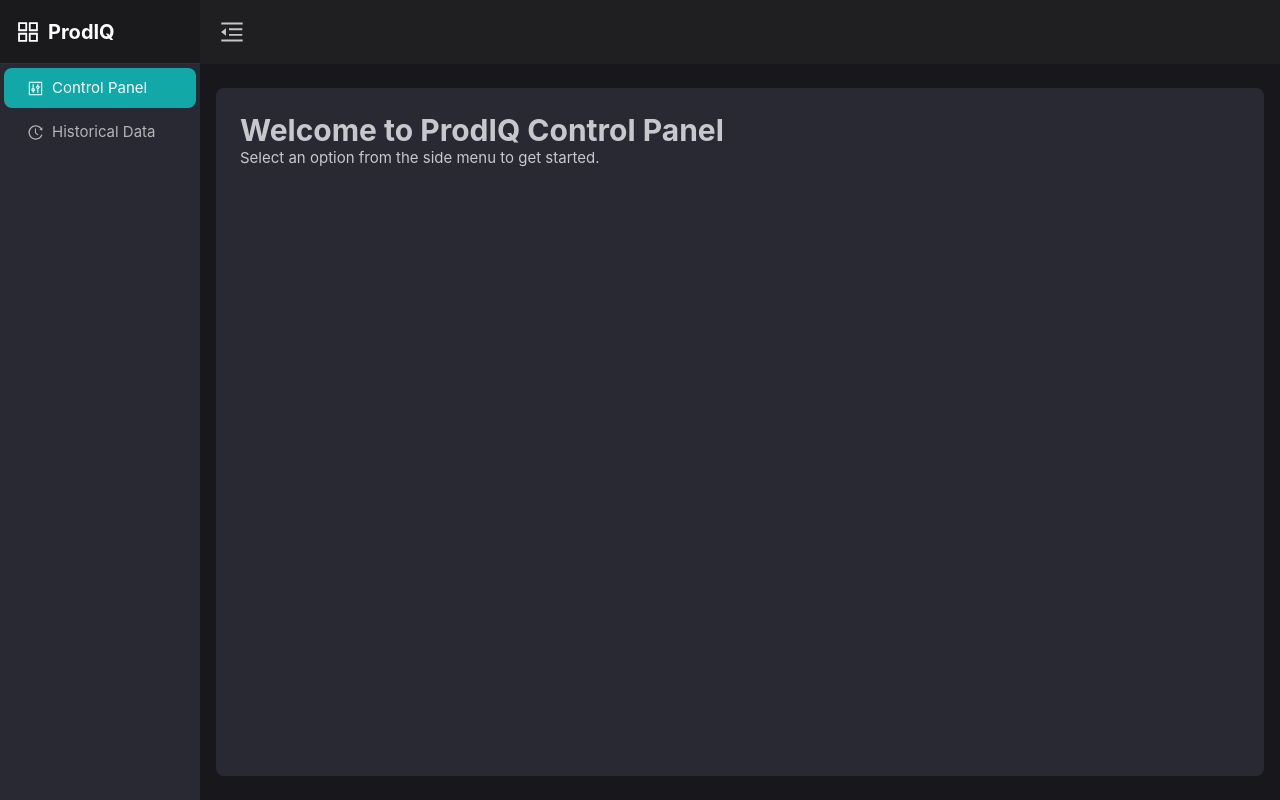
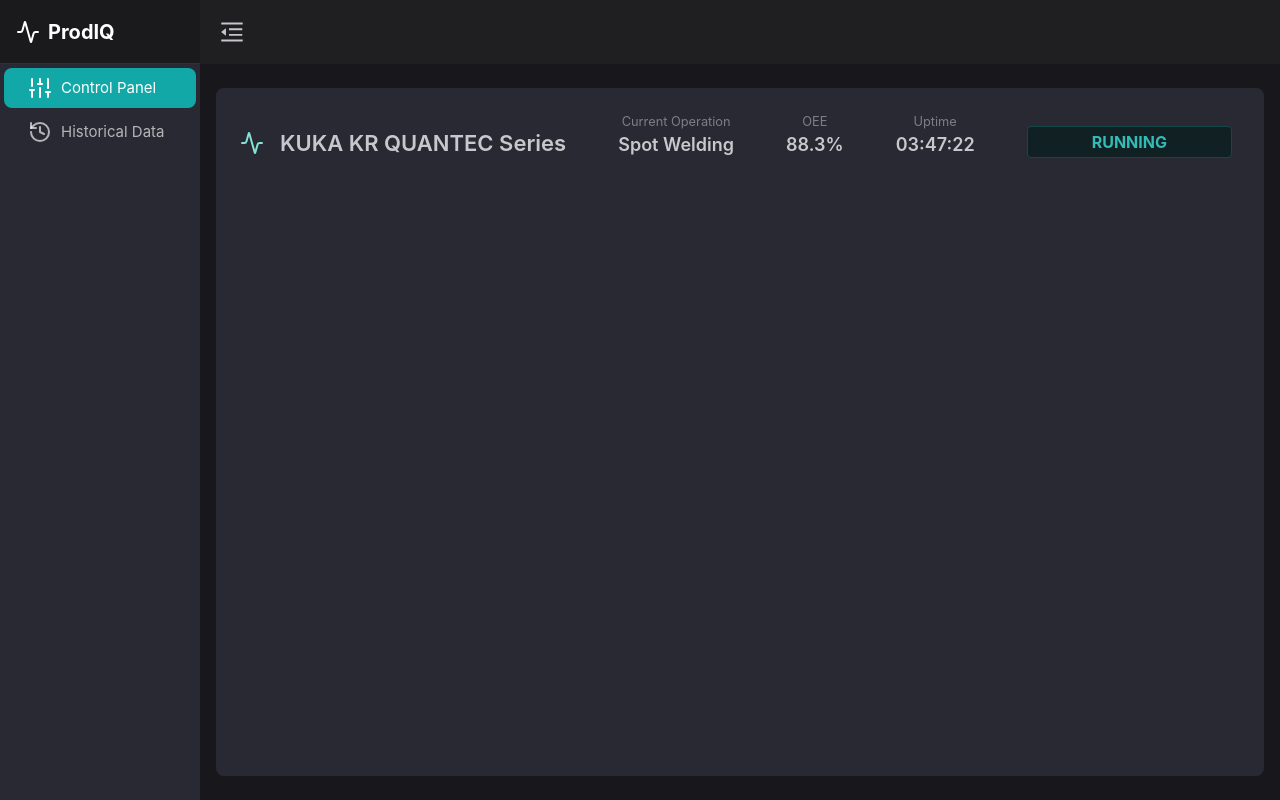
Before and after one commit to lgustavopalmieri/prodiq-edge-control-panel, a Next.js app: page / in a window 1280 px wide. Built offline with nearby package versions, Linux system fonts and the light colour scheme; what @ant-design/nextjs-registry would draw is missing.

Commit message:
feat: implements machine header

```diff
--- a/package.json
+++ b/package.json
@@ -11,6 +11,7 @@
   "dependencies": {
     "@ant-design/nextjs-registry": "^1.0.2",
     "antd": "^5.25.4",
+    "lucide-react": "^0.513.0",
     "next": "15.3.3",
     "react": "18.2.0",
     "react-dom": "18.2.0"
--- a/src/app/page.tsx
+++ b/src/app/page.tsx
@@ -1,11 +1,35 @@
+"use client";
+
+import MachineInfoItem from "@/components/machineinfoitem";
+import { SectionHeader } from "@/components/sectionheader";
+import StatusTag from "@/components/statustag";
+import { Card, Typography, Space, Flex, Tag, Statistic } from "antd";
+import { Bot, Wrench, Activity } from "lucide-react";
+
 interface IHomeProps {}
-
+const { Title } = Typography;
+const { Timer } = Statistic;
 const Home: React.FunctionComponent<IHomeProps> = (props) => {
   return (
-    <div>
-      <h1>Welcome to ProdIQ Control Panel</h1>
-      <p>Select an option from the side menu to get started.</p>
-    </div>
+    <Flex style={{ height: "100%" }}>
+      <Flex
+        wrap="wrap"
+        gap="2rem"
+        align="end"
+        justify="space-between"
+        style={{ height: "6%", width: "100%" }}
+      >
+        <SectionHeader
+          icon={<Activity size={24} color="#84e2d8" />}
+          title="KUKA KR QUANTEC Series"
+        />
+        <MachineInfoItem label="Current Operation" value="Spot Welding" />
+        <MachineInfoItem label="OEE" value="88.3%" />
+        <MachineInfoItem label="Uptime" value="03:47:22" />
+
+        <StatusTag color={"cyan"} text={"RUNNING"} />
+      </Flex>
+    </Flex>
   );
 };
 
--- a/src/components/logo.tsx
+++ b/src/components/logo.tsx
@@ -1,6 +1,6 @@
 "use client";
 
-import { AppstoreOutlined } from "@ant-design/icons";
+import { Activity } from "lucide-react";
 
 interface ILogoProps {
   collapsed: boolean;
@@ -24,9 +24,7 @@
         flexShrink: 0,
       }}
     >
-      <AppstoreOutlined
-        style={{ fontSize: 24, marginRight: collapsed ? 0 : 8 }}
-      />
+      <Activity style={{ fontSize: 24, marginRight: collapsed ? 0 : 8 }} />
       {!collapsed && "ProdIQ"}
     </div>
   );
--- /dev/null
+++ b/src/components/machineinfoitem.tsx
@@ -0,0 +1,25 @@
+"use client";
+import { Flex, Typography } from "antd";
+
+interface IMachineInfoItemProps {
+  label: string;
+  value: string;
+}
+
+const MachineInfoItem: React.FunctionComponent<IMachineInfoItemProps> = ({
+  label,
+  value,
+}: IMachineInfoItemProps) => {
+  return (
+    <Flex vertical align="center">
+      <Typography.Text type="secondary" style={{ fontSize: "0.8rem" }}>
+        {label}
+      </Typography.Text>
+      <Typography.Title level={5} style={{ margin: 0 }}>
+        {value}
+      </Typography.Title>
+    </Flex>
+  );
+};
+
+export default MachineInfoItem;
--- /dev/null
+++ b/src/components/sectionheader.tsx
@@ -0,0 +1,21 @@
+"use client";
+import { Flex, Typography } from "antd";
+
+const { Title } = Typography;
+
+interface SectionHeaderProps {
+  icon: React.ReactNode;
+  title: string;
+}
+
+export const SectionHeader: React.FunctionComponent<SectionHeaderProps> = ({
+  icon,
+  title,
+}) => (
+  <Flex gap="1rem" align="center">
+    {icon}
+    <Title level={4} style={{ margin: 0 }}>
+      {title}
+    </Title>
+  </Flex>
+);
--- a/src/components/sidemenu.tsx
+++ b/src/components/sidemenu.tsx
@@ -1,6 +1,6 @@
 "use client";
 import { Flex, Menu } from "antd";
-import { ControlOutlined, HistoryOutlined } from "@ant-design/icons";
+import { SlidersVertical, History } from "lucide-react";
 import Link from "next/link";
 import { usePathname } from "next/navigation";
 
@@ -29,12 +29,12 @@
         items={[
           {
             key: "/",
-            icon: <ControlOutlined />,
+            icon: <SlidersVertical />,
             label: <Link href="/">Control Panel</Link>,
           },
           {
             key: "/historical",
-            icon: <HistoryOutlined />,
+            icon: <History />,
             label: <Link href="/historical">Historical Data</Link>,
           },
         ]}
--- /dev/null
+++ b/src/components/statustag.tsx
@@ -0,0 +1,30 @@
+"use client";
+
+import { Flex, Tag } from "antd";
+
+interface IStatusTagProps {
+  color: string;
+  text: string;
+}
+
+const StatusTag: React.FunctionComponent<IStatusTagProps> = ({
+  color,
+  text,
+}) => {
+  return (
+    <Flex>
+      <Tag
+        style={{
+          padding: "0.3rem 4rem",
+          fontSize: "1rem",
+          fontWeight: "bold",
+        }}
+        color={color}
+      >
+        {text}
+      </Tag>
+    </Flex>
+  );
+};
+
+export default StatusTag;
```
Also changed, not shown: src/app/page copy.tsx (added, +125 -0 lines), 1 other file (tests, documents, lock files or other folders).
